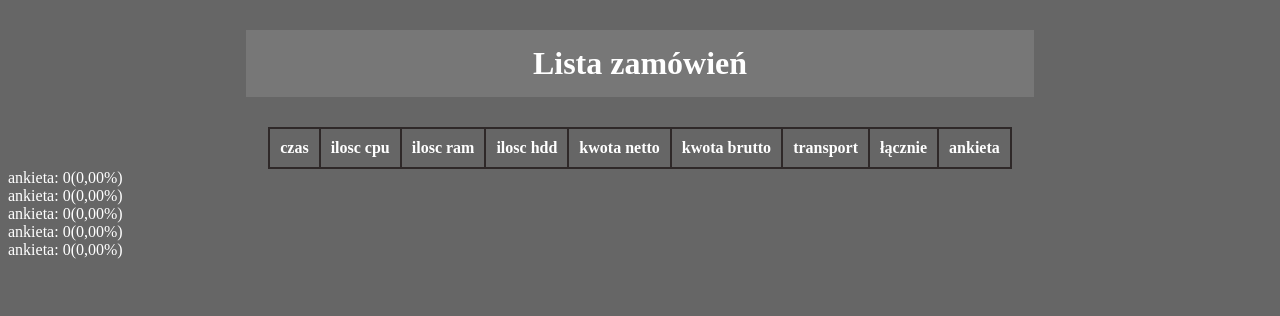
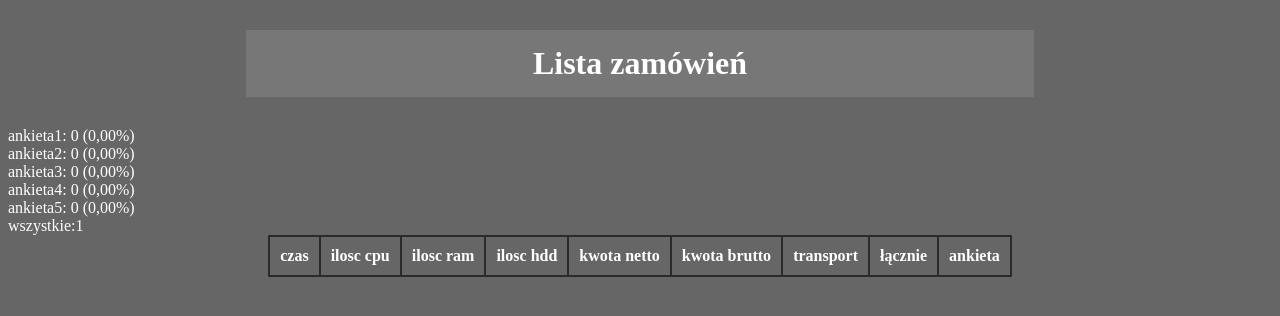
Before and after one commit to ripredrose/projekty, a PHP site: page /zamowienia.php in a window 1280 px wide. Shown: the top 316 px of the page. Run offline with PHP 8.4, Linux system fonts and the light colour scheme; data that the repository does not hold is empty.

Commit message:
Update zamowienia.php

```diff
--- a/php/aplikacja_zamowienia/zamowienia.php
+++ b/php/aplikacja_zamowienia/zamowienia.php
@@ -23,7 +23,11 @@
             <th>ankieta</th>
         </tr>
         <?php
-            $ankieta=array(0,0,0,0,0);
+            $ankieta1= 0;
+            $ankieta2= 0;
+            $ankieta3= 0;
+            $ankieta4= 0;
+            $ankieta5= 0;
             require_once('funkcje.php');
             $dane = file('dane.dat');
             foreach($dane as $linia){
@@ -39,16 +43,35 @@
                 echo "<td>". Nformat($zamowienie[5]+$zamowienie[6]) . "</td>";
                 echo "<td>$zamowienie[7]</td>";
                 echo "</tr>";
-            $ankieta[$zamowienie[7]-1]++;
+                switch($zamowienie[7])
+                {
+                    case 1:
+                        $ankieta1++;
+                        break;
+                    case 2:
+                        $ankieta2++;
+                        break;
+                    case 3:
+                        $ankieta3++;
+                        break;
+                    case 4:
+                        $ankieta4++;
+                        break;
+                    case 5:
+                        $ankieta5++;
+                        break;
+                }
             }
+            $wszystkich = sizeof($dane);
+            echo "ankieta1: $ankieta1 (".fprocent(($ankieta1/$wszystkich)).")<br>";
+            echo "ankieta2: $ankieta2 (".fprocent(($ankieta2/$wszystkich)).")<br>";
+            echo "ankieta3: $ankieta3 (".fprocent(($ankieta3/$wszystkich)).")<br>";
+            echo "ankieta4: $ankieta4 (".fprocent(($ankieta4/$wszystkich)).")<br>";
+            echo "ankieta5: $ankieta5 (".fprocent(($ankieta5/$wszystkich)).")<br>";
+            echo 'wszystkie:'.$wszystkich;
         ?>
     </table>
     <?php
-        $wszystkich = sizeof($dane);
-        foreach($ankieta as $linia)
-        {
-            echo "ankieta: ".$linia . "(".fprocent(($linia/$wszystkich)).")<br>";
-        }
     ?>
 </body>
 </html>
```
